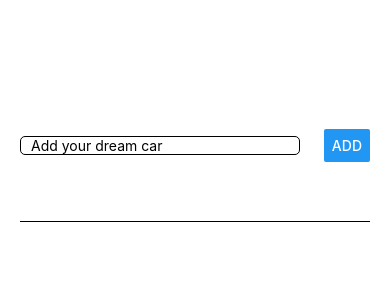
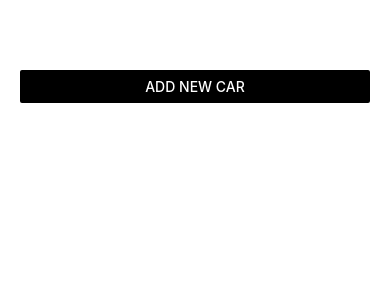
Before and after one commit to Sibghat34/Learning-React-Native, a React Native app: screen / in a window 390 px wide. Shown: the top 300 px of the page. Built offline with nearby package versions, Linux system fonts and the light colour scheme.

Commit message:
model component added in layout

```diff
--- a/App.js
+++ b/App.js
@@ -1,12 +1,13 @@
 import { StatusBar } from "expo-status-bar";
 import { useState } from "react";
-import { StyleSheet, View, FlatList } from "react-native";
+import { StyleSheet, View, FlatList, Button } from "react-native";
 
 import Items from "./components/Items";
 import Input from "./components/Input";
 
 export default function App() {
   const [carsList, setCarsList] = useState([]);
+  const [modelvisibility, setModelVisibility] = useState(false);
 
   function addCarHandler(input) {
     setCarsList((currentCarsList) => [
@@ -21,9 +22,14 @@ export default function App() {
     });
   }
 
+  function startAddCarHandler() {
+    setModelVisibility(true);
+  }
+
   return (
     <View style={styles.appContainer}>
-      <Input onAddCar={addCarHandler} />
+      <Button title="Add New Car" color="black" onPress={startAddCarHandler} />
+      <Input visible={modelvisibility} onAddCar={addCarHandler} />
       <View style={styles.listContainer}>
         <FlatList
           data={carsList}
--- a/components/Input.js
+++ b/components/Input.js
@@ -1,4 +1,4 @@
-import { View, TextInput, Button, StyleSheet } from "react-native";
+import { View, TextInput, Button, StyleSheet, Modal } from "react-native";
 import { useState } from "react";
 
 function Input(props) {
@@ -13,6 +13,7 @@ function Input(props) {
   }
 
   return (
+    <Modal visible = {props.visible} animationType="fade">
     <View style={styles.inputContainer}>
       <TextInput
         style={styles.inputText}
@@ -22,6 +23,7 @@ function Input(props) {
       />
       <Button title="ADD" onPress={addCarHandler} />
     </View>
+    </Modal>
   );
 }
 
```
